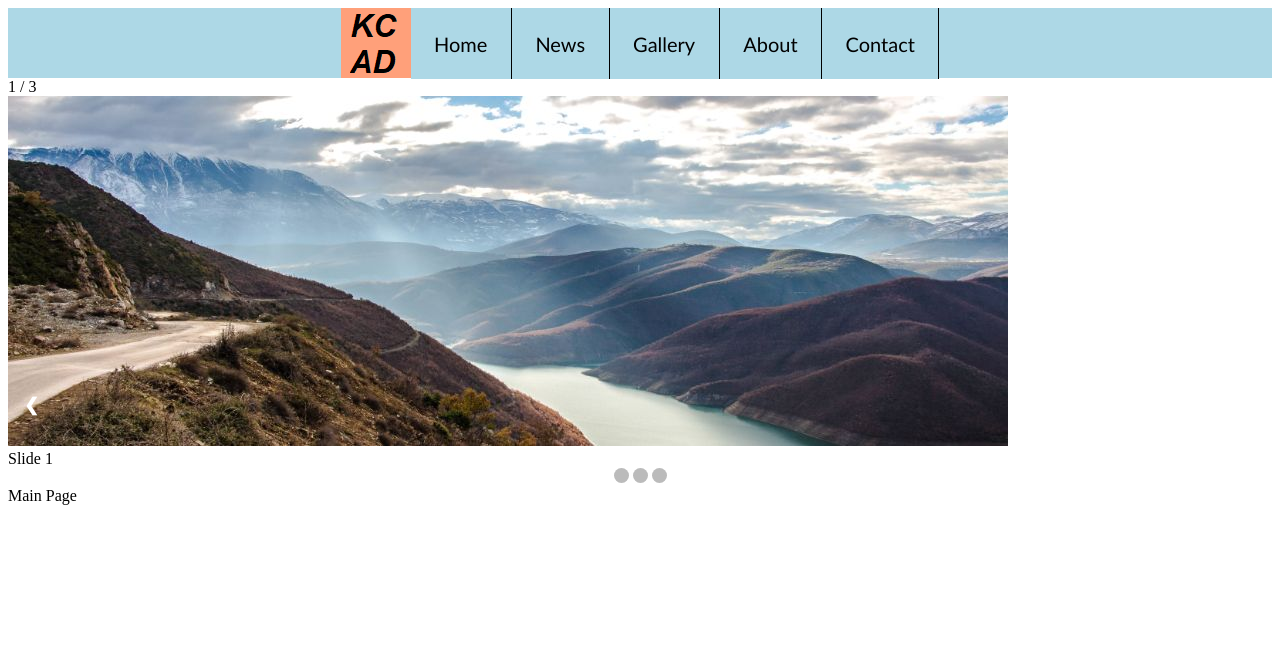
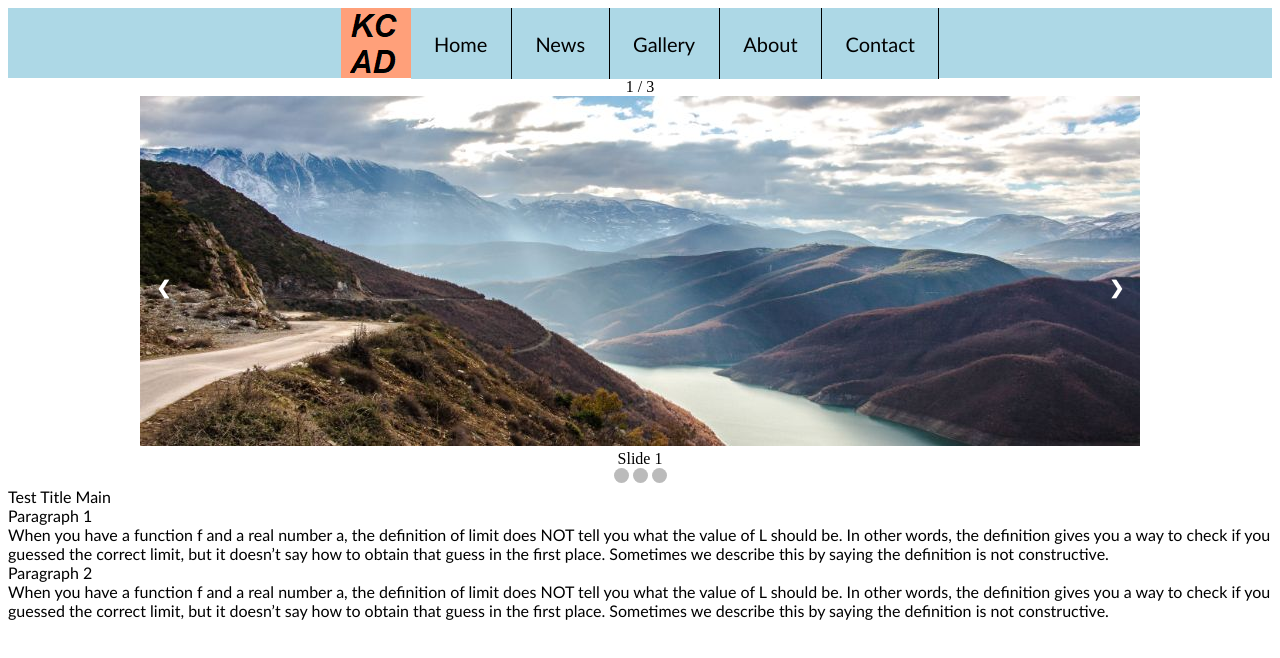
Before and after one commit to kev1ch/kcad_website_react, a React (Vite) app: page / in a window 1280 px wide. Shown: the top 658 px of the page. Built offline with nearby package versions, Linux system fonts and the light colour scheme.

Commit message:
Added Slideshow Component, Article Component; Style changes

```diff
--- a/src/App.jsx
+++ b/src/App.jsx
@@ -1,7 +1,10 @@
-import {BrowserRouter, Routes, Route} from 'react-router-dom'
+import {BrowserRouter, Routes, Route} from 'react-router-dom';
 
-import './App.css'
-import MainPage from './MainPage'
+import './App.css';
+import MainPage from './MainPage';
+import ArticleComponent from './ArticleComponent';
+import article_main from './ArticleMain';
+import article_about from './ArticleAbout';
 
 function App() {
 
@@ -10,9 +13,10 @@ function App() {
       <BrowserRouter>
         <Routes>
           <Route path="/" element={<MainPage/>}>
-            <Route index element={<div>Main Page</div>}></Route>
+            <Route index element={<ArticleComponent data={article_main}/>}></Route>
             <Route path="/news" element={<div>News</div>}></Route>
             <Route path="/gallery" element={<div>Gallery</div>}></Route>
+            <Route path="/about" element={<ArticleComponent data={article_about}/>}></Route>
           </Route>
         </Routes>
       </BrowserRouter>
--- /dev/null
+++ b/src/ArticleAbout.js
@@ -0,0 +1,13 @@
+const article_about = {
+    title: "Test Title About",
+    paragraphs: [
+        {title : "Paragraph 1",
+         text: "When you have a function f and a real number a, the definition of limit does NOT tell you what the value of L should be. In other words, the definition gives you a way to check if you guessed the correct limit, but it doesn’t say how to obtain that guess in the first place. Sometimes we describe this by saying the definition is not constructive."
+        },
+        {title: "Paragraph 2",
+         text: "When you have a function f and a real number a, the definition of limit does NOT tell you what the value of L should be. In other words, the definition gives you a way to check if you guessed the correct limit, but it doesn’t say how to obtain that guess in the first place. Sometimes we describe this by saying the definition is not constructive."
+        }
+    ]
+}
+
+export default article_about;
--- /dev/null
+++ b/src/ArticleComponent.css
@@ -0,0 +1,4 @@
+.main_block {
+    font-family: "Trebuchet MS", Arial, Helvetica, sans-serif;
+    color: black;
+}
--- /dev/null
+++ b/src/ArticleComponent.jsx
@@ -0,0 +1,20 @@
+import './ArticleComponent.css';
+
+function ArticleComponent(props) {
+
+    const data = props.data;
+
+    return (
+        <div className="main_block">
+            <div className="article_title">{data.title}</div>
+            {data.paragraphs.map((paragraph) => (
+                <>
+                    <div>{paragraph.title}</div>
+                    <div>{paragraph.text}</div>
+                </>
+            ))}
+        </div>
+    );
+}
+
+export default ArticleComponent;
--- /dev/null
+++ b/src/ArticleMain.js
@@ -0,0 +1,13 @@
+const article_main = {
+    title: "Test Title Main",
+    paragraphs: [
+        {title : "Paragraph 1",
+         text: "When you have a function f and a real number a, the definition of limit does NOT tell you what the value of L should be. In other words, the definition gives you a way to check if you guessed the correct limit, but it doesn’t say how to obtain that guess in the first place. Sometimes we describe this by saying the definition is not constructive."
+        },
+        {title: "Paragraph 2",
+         text: "When you have a function f and a real number a, the definition of limit does NOT tell you what the value of L should be. In other words, the definition gives you a way to check if you guessed the correct limit, but it doesn’t say how to obtain that guess in the first place. Sometimes we describe this by saying the definition is not constructive."
+        }
+    ]
+}
+
+export default article_main;
--- a/src/MainPage.css
+++ b/src/MainPage.css
@@ -31,94 +31,3 @@ nav {
 .link-style:hover {
     background-color: lightskyblue;
 }
-
-
-
-
-* {box-sizing:border-box}
-
-/* Slideshow container */
-.slideshow-container {
-  max-width: 1000px;
-  position: relative;
-  margin: auto;
-}
-
-/* Hide the images by default */
-.mySlides {
-  display: none;
-}
-
-/* Next & previous buttons */
-.prev, .next {
-  cursor: pointer;
-  position: absolute;
-  top: 50%;
-  width: auto;
-  margin-top: -22px;
-  padding: 16px;
-  color: white;
-  font-weight: bold;
-  font-size: 18px;
-  transition: 0.6s ease;
-  border-radius: 0 3px 3px 0;
-  user-select: none;
-}
-
-/* Position the "next button" to the right */
-.next {
-  right: 0;
-  border-radius: 3px 0 0 3px;
-}
-
-/* On hover, add a black background color with a little bit see-through */
-.prev:hover, .next:hover {
-  background-color: rgba(0,0,0,0.8);
-}
-
-/* Caption text */
-.text {
-  color: #f2f2f2;
-  font-size: 15px;
-  padding: 8px 12px;
-  position: absolute;
-  bottom: 8px;
-  width: 100%;
-  text-align: center;
-}
-
-/* Number text (1/3 etc) */
-.numbertext {
-  color: #f2f2f2;
-  font-size: 12px;
-  padding: 8px 12px;
-  position: absolute;
-  top: 0;
-}
-
-/* The dots/bullets/indicators */
-.dot {
-  cursor: pointer;
-  height: 15px;
-  width: 15px;
-  margin: 0 2px;
-  background-color: #bbb;
-  border-radius: 50%;
-  display: inline-block;
-  transition: background-color 0.6s ease;
-}
-
-.active, .dot:hover {
-  background-color: #717171;
-}
-
-/* Fading animation */
-.fade {
-  animation-name: fade;
-  animation-duration: 1.5s;
-}
-
-@keyframes fade {
-  from {opacity: .4}
-  to {opacity: 1}
-}
--- a/src/MainPage.jsx
+++ b/src/MainPage.jsx
@@ -1,6 +1,6 @@
 import { Outlet, Link } from "react-router-dom";
 import { useState } from "react";
-import SlideComponent from "./SlideComponent";
+import SlideshowComponent from "./SlideshowComponent";
 import DotComponent from "./DotComponent";
 
 import './MainPage.css';
@@ -11,8 +11,6 @@ import img2 from "./img/img2.jpg";
 import img3 from "./img/img3.jpg";
 
 function MainPage() {
-
-    const [slide_id, setSlideId] = useState(0);
 
     return (
         <>
@@ -34,24 +32,7 @@ function MainPage() {
 
             <article>
 
-                <div className="slideshow_container">
-
-                    {slide_id == 0 ?
-                        <SlideComponent id={1} srcimg={img1} total={3} text="Slide 1"/>
-                        : slide_id == 1 ? <SlideComponent id={2} srcimg={img2} total={3} text="Slide 2"/>
-                        : <SlideComponent id={3} srcimg={img3} total={3} text="Slide 3"/>
-                    }
-
-
-                    <a class="prev" onClick={()=>{setSlideId((slide_id - 1) % 3 >= 0 ? (slide_id - 1) % 3 : 2)}}>&#10094;</a>
-                    <a class="next" onClick={()=>{setSlideId((slide_id + 1) % 3)}}>&#10095;</a>
-                </div>
-
-                <div style={{textAlign: "center"}}>
-                    <span className="dot" onClick={() => {setSlideId(0)}}></span>
-                    <span className="dot" onClick={() => {setSlideId(1)}}></span>
-                    <span className="dot" onClick={() => {setSlideId(2)}}></span>
-                </div>
+                <SlideshowComponent srcimg1={img1} srcimg2={img2} srcimg3={img3}/>
 
             </article>
 
--- /dev/null
+++ b/src/SlideshowComponent.css
@@ -0,0 +1,70 @@
+* {box-sizing:border-box}
+
+/* Slideshow container */
+.slideshow-style {
+  vertical-align: center;       /* ??? */
+  max-width: 1000px;
+  position: relative;
+  margin: auto;
+
+  border-width: 1px;
+  border-color: blue;
+}
+
+/* Next & previous buttons */
+.prev, .next {
+  cursor: pointer;
+  position: absolute;
+  top: 50%;
+  width: auto;
+  margin-top: -22px;
+  padding: 16px;
+  color: white;
+  font-weight: bold;
+  font-size: 18px;
+  transition: 0.6s ease;
+  border-radius: 0 3px 3px 0;
+  user-select: none;
+}
+
+/* Position the "next button" to the right */
+.next {
+  right: 0;
+  border-radius: 3px 0 0 3px;
+}
+
+.prev {
+  left: 0;
+}
+
+/* On hover, add a black background color with a little bit see-through */
+.prev:hover, .next:hover {
+  background-color: rgba(0,0,0,0.8);
+}
+
+/* The dots/bullets/indicators */
+.dot {
+  cursor: pointer;
+  height: 15px;
+  width: 15px;
+  margin: 0 2px;
+  background-color: #bbb;
+  border-radius: 50%;
+  display: inline-block;
+  transition: background-color 0.6s ease;
+}
+
+.active, .dot:hover {
+  background-color: #717171;
+}
+
+/* Fading animation */
+.fade {
+  animation-name: fade;
+  animation-duration: 1.5s;
+}
+
+@keyframes fade {
+  from {opacity: .4}
+  to {opacity: 1}
+}
--- a/src/SlideshowComponent.jsx
+++ b/src/SlideshowComponent.jsx
@@ -0,0 +1,34 @@
+import SlideComponent from "./SlideComponent";
+import { useState } from "react";
+
+import './SlideshowComponent.css';
+
+function SlideshowComponent(props) {
+
+    const [slide_id, setSlideId] = useState(0);
+
+    return (
+        <div className="slideshow-style">
+            <div style={{textAlign: "center"}}>
+
+                {slide_id == 0 ?
+                    <SlideComponent id={1} srcimg={props.srcimg1} total={3} text="Slide 1"/>
+                        : slide_id == 1 ? <SlideComponent id={2} srcimg={props.srcimg2} total={3} text="Slide 2"/>
+                        : <SlideComponent id={3} srcimg={props.srcimg3} total={3} text="Slide 3"/>
+                    }
+
+
+                    <a className="prev" onClick={()=>{setSlideId((slide_id - 1) % 3 >= 0 ? (slide_id - 1) % 3 : 2)}}>&#10094;</a>
+                    <a className="next" onClick={()=>{setSlideId((slide_id + 1) % 3)}}>&#10095;</a>
+            </div>
+
+            <div style={{textAlign: "center"}}>
+                <span className="dot" onClick={() => {setSlideId(0)}}></span>
+                <span className="dot" onClick={() => {setSlideId(1)}}></span>
+                <span className="dot" onClick={() => {setSlideId(2)}}></span>
+            </div>
+        </div>
+    );
+}
+
+export default SlideshowComponent;
```
